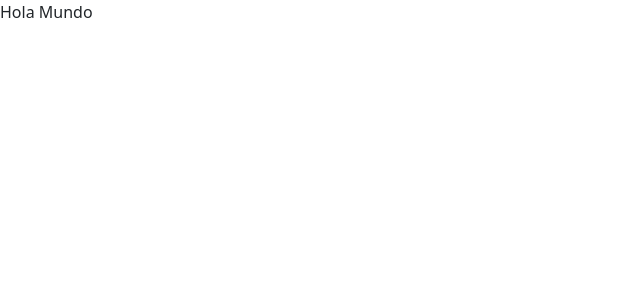
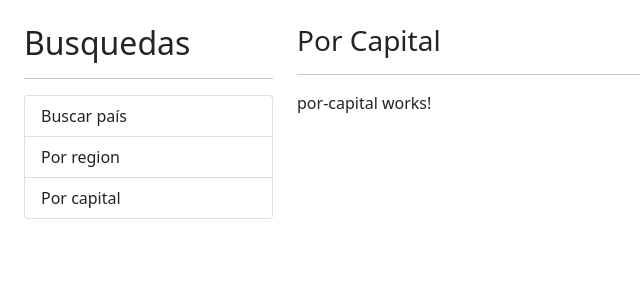
Before and after one commit to EdsonJSF/angular-paises-app, an Angular app: page / in a window 1280 px wide. Shown: the top 300 px of the page, without its empty margins (0-640 px from the left). Built offline with nearby package versions, Linux system fonts and the light colour scheme.

Commit message:
Se genero la estructura HTML

```diff
--- a/src/app/app.component.html
+++ b/src/app/app.component.html
@@ -1 +1,17 @@
-Hola Mundo
+<div class="row container mt-4">
+  <div class="col-12 col-sm-3">
+    <h2>Busquedas</h2>
+    <hr />
+    <ul class="list-group">
+      <li class="list-group-item">Buscar país</li>
+      <li class="list-group-item">Por region</li>
+      <li class="list-group-item">Por capital</li>
+    </ul>
+  </div>
+
+  <div class="col">
+    <h3>Por Capital</h3>
+    <hr />
+    <app-por-capital></app-por-capital>
+  </div>
+</div>
```
